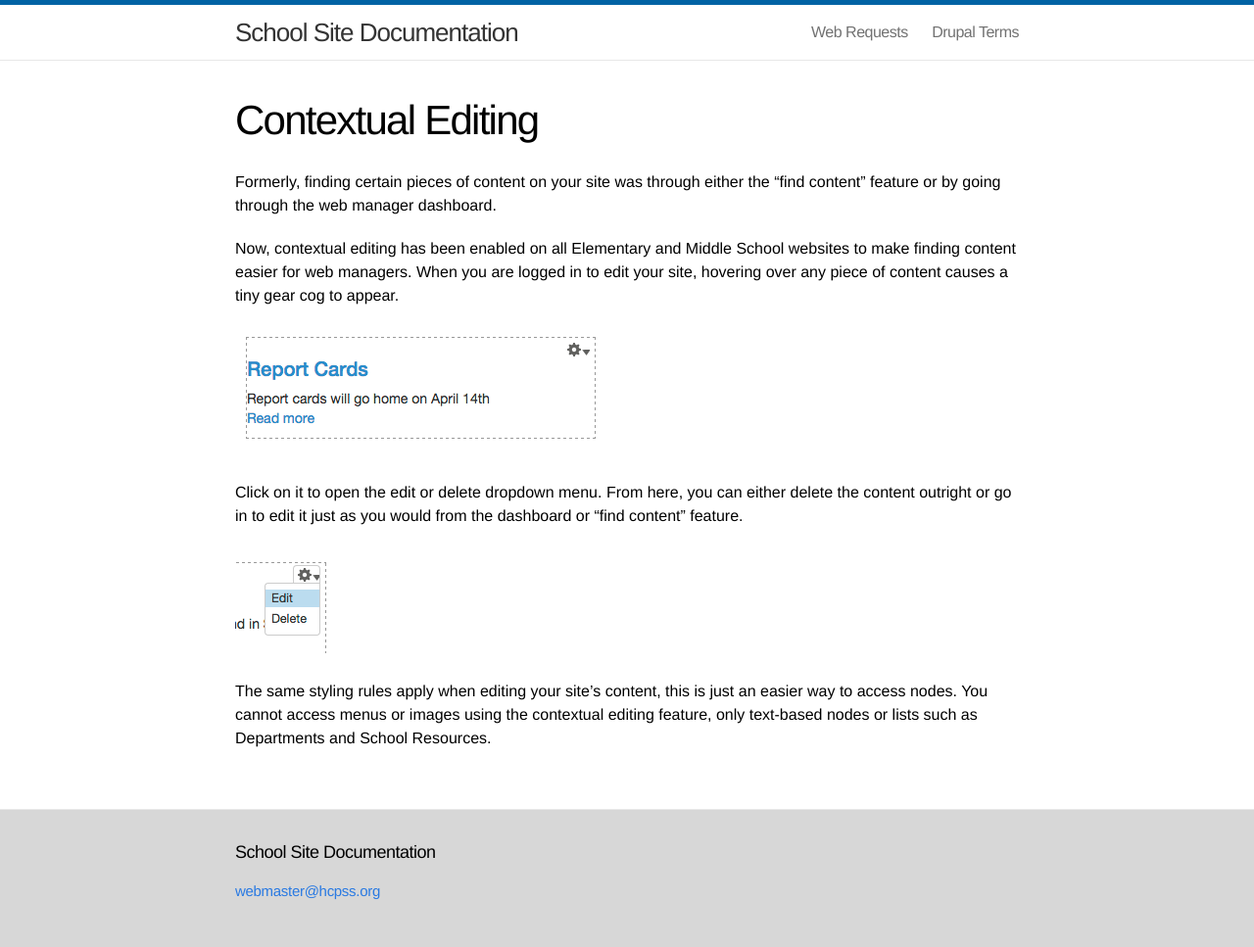
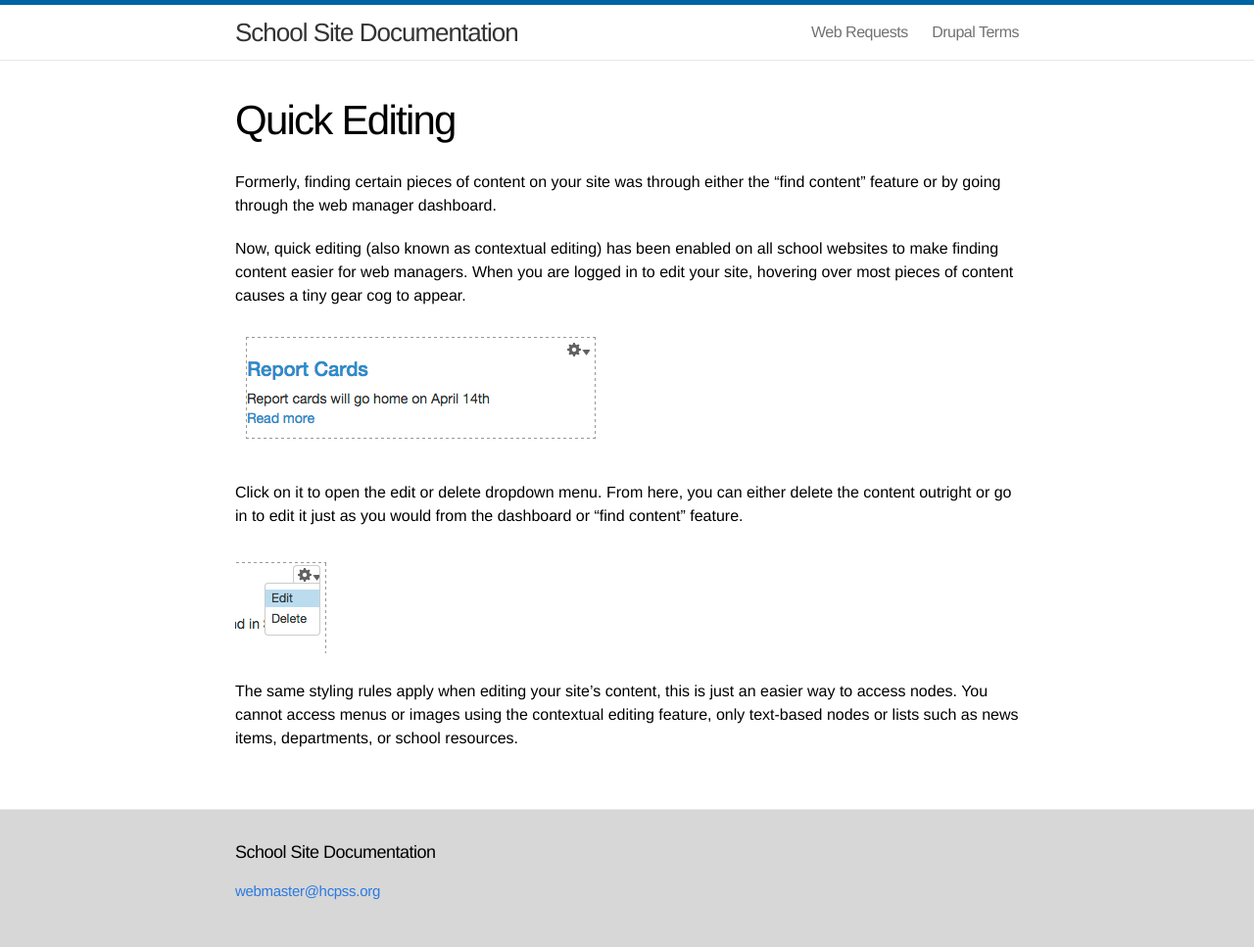
Before and after one commit to HCPSS/schoolsites-help, a Jekyll site: the page built from _posts/2014-07-17-contextual.md, in a window 1280 px wide. Shown: the whole page at 98% size. Built offline with Jekyll 4.4.1, drawn with Linux system fonts in a browser that asks for light colours; Markdown is read by kramdown in place of the engine named in the settings.

Commit message:
tailored for ES,MS,HS sites

```diff
--- a/_posts/2014-07-17-contextual.md
+++ b/_posts/2014-07-17-contextual.md
@@ -1,12 +1,12 @@
 ---
 layout: post
-title: "Contextual Editing"
-category: nodes
+title: "Quick Editing"
+categories: ['nodes' , 'nodes-hs']
 ---
 
 Formerly, finding certain pieces of content on your site was through either the "find content" feature or by going through the web manager dashboard.
 
-Now, contextual editing has been enabled on all Elementary and Middle School websites to make finding content easier for web managers. When you are logged in to edit your site, hovering over any piece of content causes a tiny gear cog to appear.
+Now, quick editing (also known as contextual editing) has been enabled on all school websites to make finding content easier for web managers. When you are logged in to edit your site, hovering over most pieces of content causes a tiny gear cog to appear.
 
 ![using contextual editing](/schoolsites-help/images/pages/using-contexutal-editing.png)
 
@@ -14,4 +14,4 @@ Click on it to open the edit or delete dropdown menu. From here, you can either
 
 ![edit or delete](/schoolsites-help/images/pages/edit-delete.png)
 
-The same styling rules apply when editing your site's content, this is just an easier way to access nodes. You cannot access menus or images using the contextual editing feature, only text-based nodes or lists such as Departments and School Resources.
+The same styling rules apply when editing your site's content, this is just an easier way to access nodes. You cannot access menus or images using the contextual editing feature, only text-based nodes or lists such as news items, departments, or school resources.
```
Also changed, not shown: _posts/2014-07-17-deleting-nodes.md (renamed from _posts/2014-07-17-deleting-files.md, +2 -2 lines).
